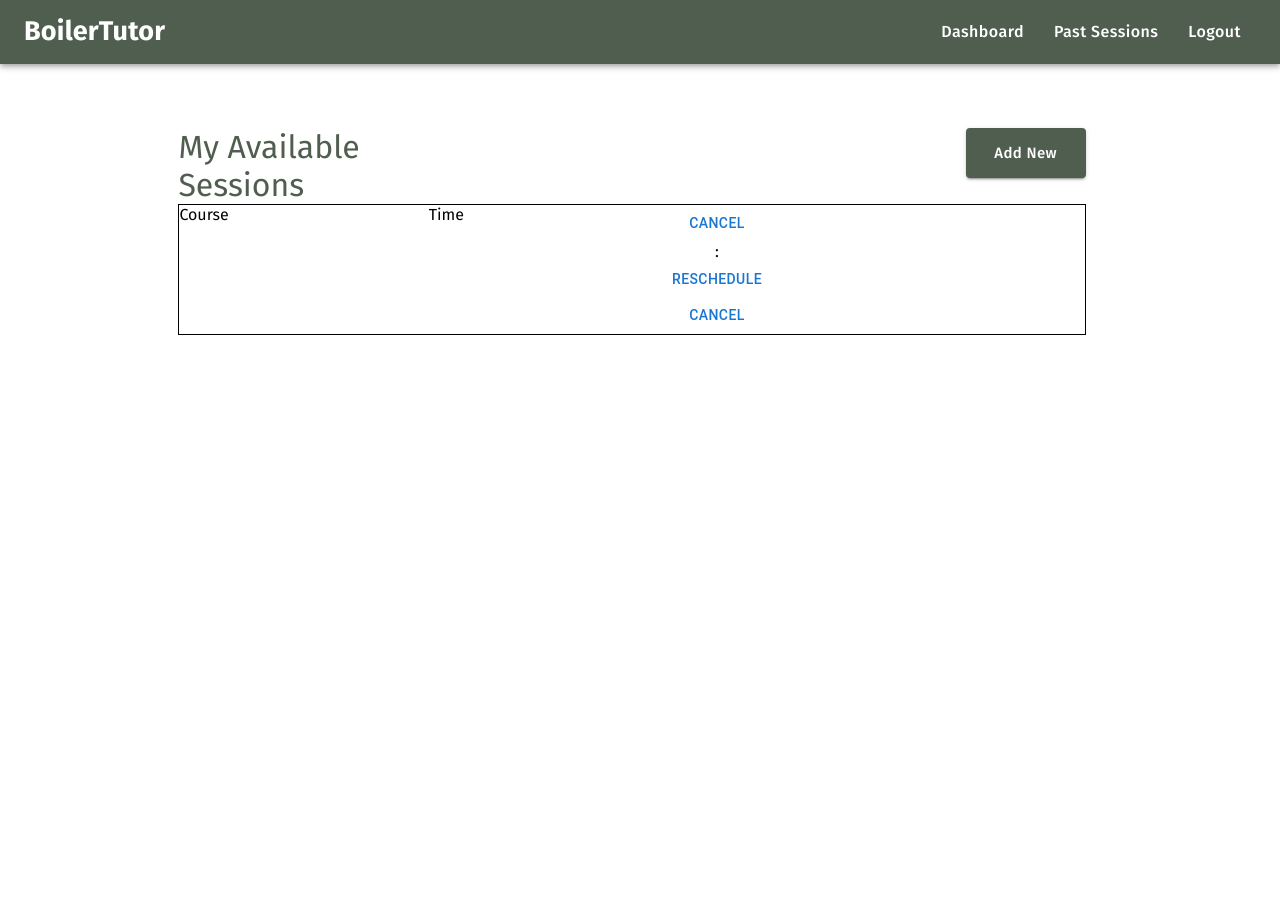
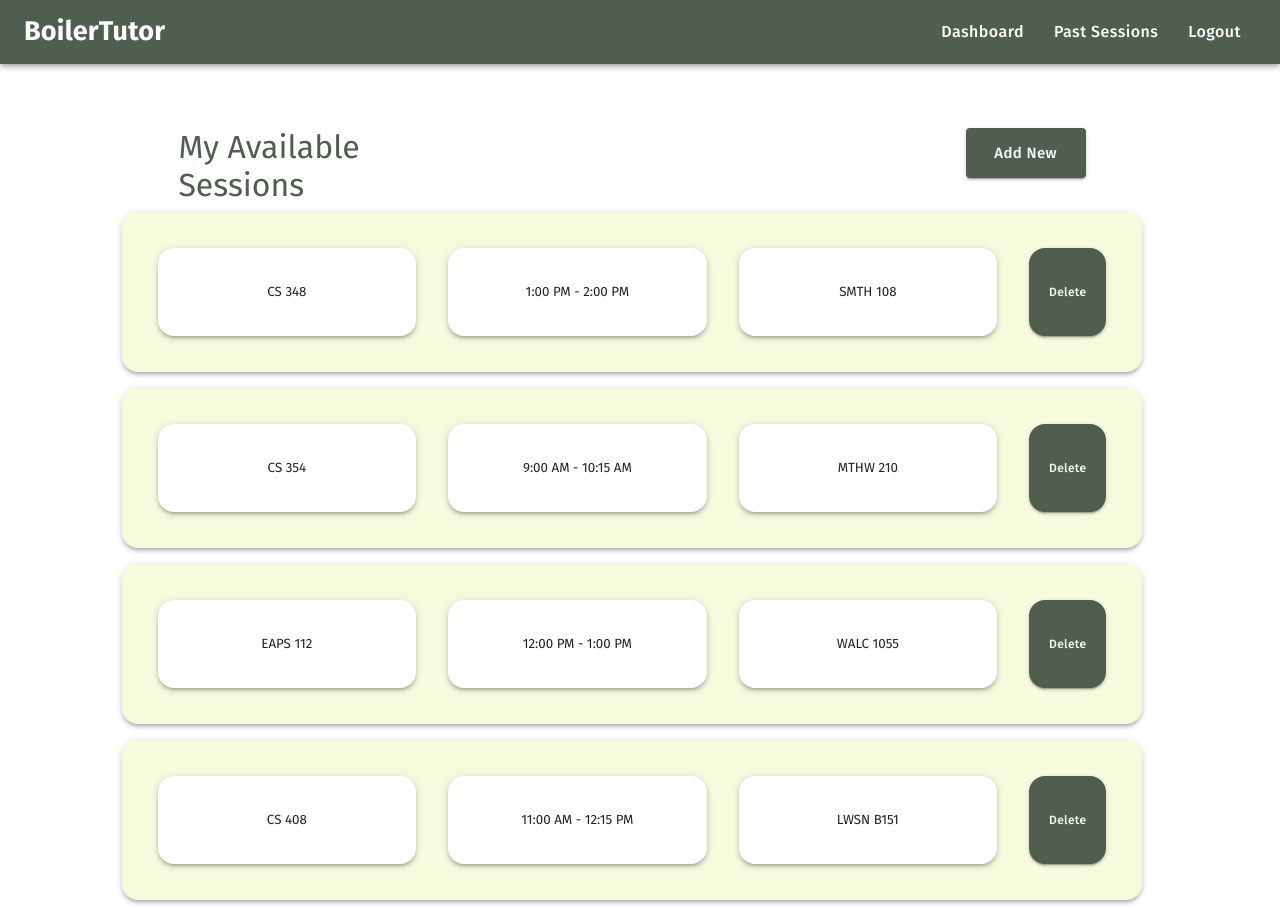
Before and after one commit to QAGCodes/BoilerTutor, a React (Create React App) app in the folder client/: page /editAvailability in a window 1280 px wide. Before the commit the page ends 800 px from the top, so only its background shows below. Built offline with nearby package versions, Linux system fonts and the light colour scheme.

Commit message:
edit availability [tutor view] page fixes

```diff
--- a/client/src/pages/student/sessionSelectionStudent.js
+++ b/client/src/pages/student/sessionSelectionStudent.js
@@ -36,6 +36,8 @@ function SessionSelectionStudent(props) {
 
   return (
     <>
+    <Container maxWidth="xl" disableGutters="true">
+    <Grid container direction="row" spacing={2} marginTop="5%">
         <Stack marginX="15%" width="100%" direction="row" spacing={69}>
           <h1
             style={{
@@ -177,6 +179,8 @@ function SessionSelectionStudent(props) {
 
 
         </Stack>
+        </Grid>
+        </Container>
 
     </>
   );
--- a/client/src/pages/tutor/editAvailability.js
+++ b/client/src/pages/tutor/editAvailability.js
@@ -7,13 +7,39 @@ import { Container } from "@mui/system";
 import Grid from "@mui/material/Grid";
 import { Link } from "@mui/material";
 import Axios from "axios";
+import { useLocation, useNavigate } from "react-router-dom";
+import { Card, CardActionArea, CardContent } from "@mui/material";
 
 function EditAvailability() {
 
+  const availableSessions = [
+    {
+      courseName: "CS 348",
+      timeSlot: "1:00 PM - 2:00 PM",
+      room: "SMTH 108"
+    },
+    {
+      courseName: "CS 354",
+      timeSlot: "9:00 AM - 10:15 AM",
+      room: "MTHW 210"
+    },
+    {
+      courseName: "EAPS 112",
+      timeSlot: "12:00 PM - 1:00 PM",
+      room: "WALC 1055"
+    },
+    {
+      courseName: "CS 408",
+      timeSlot: "11:00 AM - 12:15 PM",
+      room: "LWSN B151"
+    }
+  ];
+
+
   return (
-    <Container maxWidth="true" disableGutters="true">
-      {/* Continer Grid Stack */}
-      <Grid container direction="row" spacing={2} marginTop="5%">
+    <>
+    <Container maxWidth="xl" disableGutters="true">
+    <Grid container direction="row" spacing={2} marginTop="5%">
         <Stack marginX="15%" width="100%" direction="row" spacing={69}>
           <h1
             style={{
@@ -24,8 +50,6 @@ function EditAvailability() {
           >
             My Available Sessions
           </h1>
-
-          {/* Add New button */}
           <Button
             variant="contained"
             style={{
@@ -41,19 +65,139 @@ function EditAvailability() {
           </Button>
         </Stack>
 
-        <Stack marginX="15%" width="100%" direction="row" spacing={25} sx={{ border: 1 }}>
-          <h4>Course</h4>
-          <h4> Time</h4>
 
-          { /* TODO: turn this into a component and dynamically add based on tutor sessions, only accessed by tutor */ }
-          <Stack>
-             <Button>Cancel</Button>
-              : <><Button>Reschedule</Button> <Button>Cancel</Button></>
+        <Stack
+          marginX="10%" width="80%" direction="column"
 
-          </Stack>
+        >
+
+      {availableSessions.map((currentSession) =>
+          <Card
+            sx={{
+              width: "60",
+              height: "100%",
+              bgcolor: "#F7FADD",
+              borderRadius: "16px",
+              boxShadow: 3,
+              alignContent: "center",
+              margin: 1,
+              disableRipple: true
+            }}
+          >
+                <Stack
+                      m={2}
+                      direction={"row"}
+                      justifyContent="space-between"
+                      spacing={4}
+                >
+                  {/* Tutor Name */}
+                  <Card
+                    sx={{
+                      boxShadow: "3",
+                      borderRadius: "16px",
+                      width: "60%",
+                      height: "100%",
+                    }}
+                    disableRipple
+                  >
+                    <CardActionArea
+                      width="100%"
+                      height="100%"
+                    >
+                      <CardContent width="100%" height="1000px">
+                        <Stack
+                          margin="0"
+                          direction="row"
+                          width="100%"
+                          height="100%"
+                          justifyContent="space-evenly"
+                        >
+                          {currentSession.courseName}
+                        </Stack>
+                      </CardContent>
+                    </CardActionArea>
+                  </Card>
+
+                  {/* Time Slot */}
+                  <Card
+                    sx={{
+                      boxShadow: "3",
+                      borderRadius: "16px",
+                      width: "60%",
+                      height: "100%",
+
+                    }}
+                  >
+                    <CardActionArea
+                      width="100%"
+                      height="100%"
+                    >
+                      <CardContent width="100%" height="1000px">
+                        <Stack
+                          margin="0"
+                          direction="row"
+                          width="100%"
+                          height="100%"
+                          justifyContent="space-evenly"
+                        >
+                          {currentSession.timeSlot}
+                        </Stack>
+                      </CardContent>
+                    </CardActionArea>
+                  </Card>
+
+                  {/* Room */}
+                  <Card
+                    sx={{
+                      boxShadow: "3",
+                      borderRadius: "16px",
+                      width: "60%",
+                      height: "100%",
+                    }}
+                  >
+                    <CardActionArea
+                      width="100%"
+                      height="100%"
+                    >
+                      <CardContent width="100%" height="1000px">
+                        <Stack
+                          margin="0"
+                          direction="row"
+                          width="100%"
+                          height="100%"
+                          justifyContent="space-evenly"
+                        >
+                          {currentSession.room}
+                        </Stack>
+                      </CardContent>
+                    </CardActionArea>
+                  </Card>
+
+                  <Button
+                  variant="contained"
+                  style={{
+                    width: 150,
+                    backgroundColor: "#505e50",
+                    textTransform: "none",
+                    fontFamily: "Fira Sans",
+                    fontSize: 12,
+                    borderRadius: "16px"
+                  }}
+                  >
+                    Delete
+                  </Button>
+                </Stack>
+
+
+          </Card>
+      )}
+
+
         </Stack>
-      </Grid>
-    </Container>
+        </Grid>
+        </Container>
+
+    </>
   );
 }
 
```
